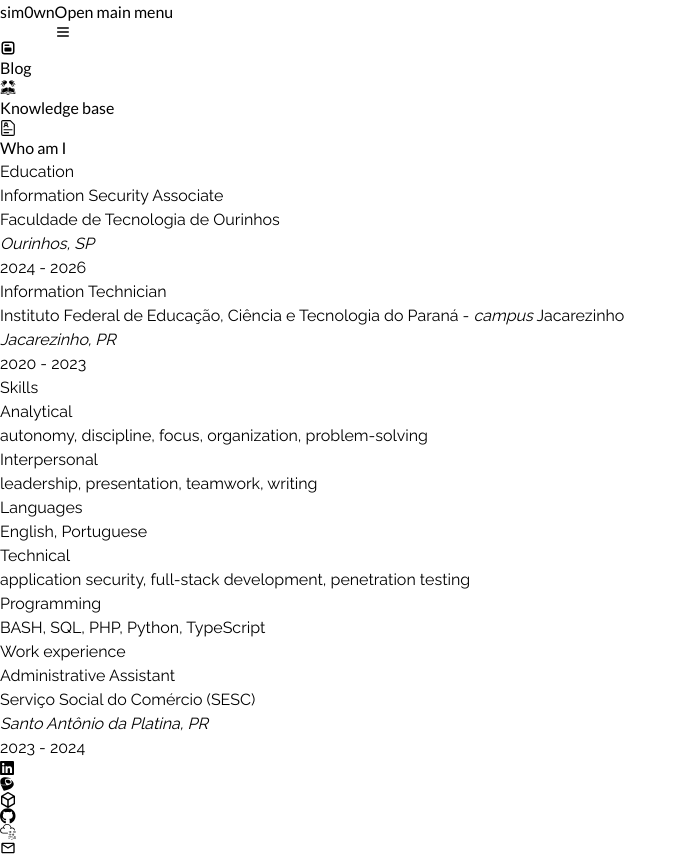
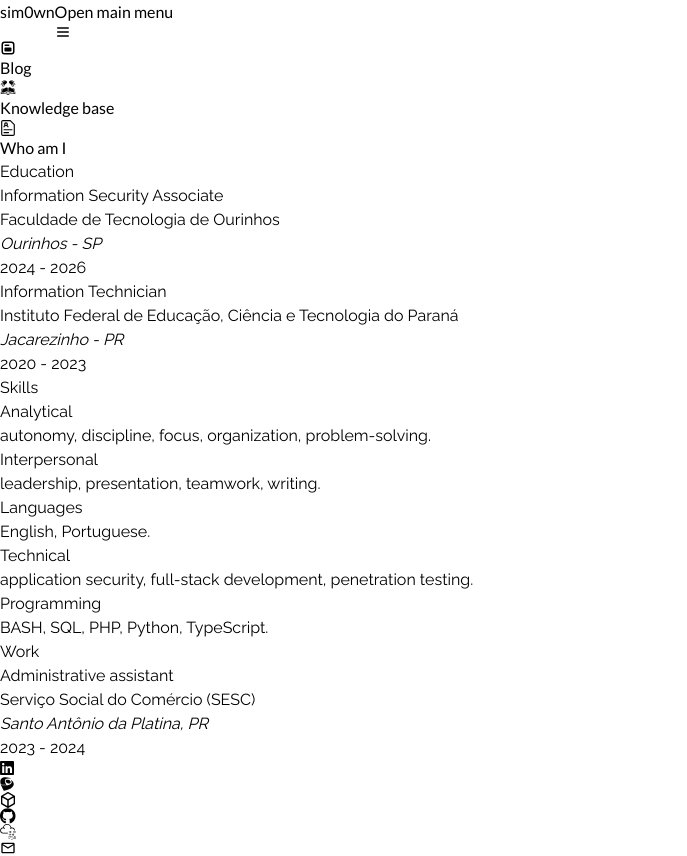
Before and after one commit to sim0wn/portfolio, a Next.js app: page /whoami in a window 1280 px wide. Shown: the whole page, without its empty margins (0-687 px from the left). Built offline with nearby package versions, Linux system fonts and the light colour scheme.

Commit message:
:recycle: adding dynamic rendering for whoami section

```diff
--- a/src/app/whoami/page.tsx
+++ b/src/app/whoami/page.tsx
@@ -9,69 +9,54 @@
   return (
     <main className="columns-1 lg:columns-2 xl:columns-3 gap-4 *:xl:py-0 *:mb-4">
       <Card>
-        <Card.Header>{dictionary.whoami.education.title}</Card.Header>
+        <Card.Header>{dictionary.education.title}</Card.Header>
         <Card.Body className="flex flex-col gap-0.5 divide-y divide-neutral-800 *:grid *:items-center *:justify-between *:gap-1.5">
-          <article>
+          {dictionary.education.degrees.map(
+            ({ degree, institution }, index) => (
+              <article key={index}>
                 <aside className="flex flex-col">
-              <h1 className="font-medium inline">
-                {dictionary.whoami.education.degrees.associate}
-              </h1>
-              <Link href="https://www.fatecourinhos.edu.br/">
-                Faculdade de Tecnologia de Ourinhos
-              </Link>
+                  <h1 className="font-medium inline">{degree}</h1>
+                  <Link href={institution?.website}>{institution?.name}</Link>
                 </aside>
                 <aside className="col-start-2 text-end">
-              <address>Ourinhos, SP</address>
-              <time>2024 - 2026</time>
+                  <address>
+                    {institution?.location.city} - {institution?.location.state}
+                  </address>
+                  <time>{institution?.date}</time>
                 </aside>
               </article>
-          <article>
-            <aside className="flex flex-col">
-              <h1 className="font-medium inline">
-                {dictionary.whoami.education.degrees.technician}
-              </h1>
-              <Link href="https://ifpr.edu.br/jacarezinho/">
-                Instituto Federal de Educação, Ciência e Tecnologia do Paraná -{" "}
-                <i>campus</i> Jacarezinho
-              </Link>
-            </aside>
-            <aside className="col-start-2 text-end">
-              <address>Jacarezinho, PR</address>
-              <time>2020 - 2023</time>
-            </aside>
-          </article>
-        </Card.Body>
-      </Card>
-      <Card>
-        <Card.Header>{dictionary.whoami.skills.title}</Card.Header>
-        <Card.Body>
-          {dictionary.whoami.skills.categories.map(
-            ({ entries, title }, index) => (
-              <section className="*:w-full" key={index}>
-                <h2 className="font-semibold">{title}</h2>
-                <p>{entries.join(", ")}</p>
-              </section>
             ),
           )}
         </Card.Body>
       </Card>
       <Card>
-        <Card.Header>{dictionary.whoami.experience.title}</Card.Header>
+        <Card.Header>{dictionary.skills.title}</Card.Header>
+        <Card.Body className="divide-y divide-neutral-800">
+          {dictionary.skills.categories.map(({ entries, title }, index) => (
+            <section className="*:w-full" key={index}>
+              <h2 className="font-semibold">{title}</h2>
+              <p>{entries.join(", ")}.</p>
+            </section>
+          ))}
+        </Card.Body>
+      </Card>
+      <Card>
+        <Card.Header>{dictionary.experience.title}</Card.Header>
         <Card.Body className="flex flex-col gap-0.5 divide-y divide-neutral-800 *:grid *:items-center *:justify-between *:gap-1.5">
-          <article>
+          {dictionary.experience.entries.map(({ company, position }, index) => (
+            <article key={index}>
               <aside className="flex flex-col">
-              <h1 className="font-medium inline">
-                {dictionary.whoami.experience.entries.sesc}
-              </h1>
-              <Link href="https://www.sescpr.com.br/">
-                Serviço Social do Comércio (SESC)
-              </Link>
+                <h1 className="font-medium inline">{position}</h1>
+                <Link href="https://www.sescpr.com.br/">{company.name}</Link>
               </aside>
               <aside className="col-start-2 text-end">
-              <address>Santo Antônio da Platina, PR</address>
-              <time>2023 - 2024</time>
+                <address>
+                  {company.location.city}, {company.location.state}
+                </address>
+                <time>{company.date}</time>
               </aside>
             </article>
+          ))}
         </Card.Body>
       </Card>
     </main>
--- a/src/translations/en-US.json
+++ b/src/translations/en-US.json
@@ -6,6 +6,54 @@
     "linkedin": "LinkedIn logo"
   },
   "bio": "I'm a cybersecurity enthusiast specialized in web application penetration testing and self-taught developer.",
+  "education": {
+    "title": "Education",
+    "degrees": [
+      {
+        "degree": "Information Security Associate",
+        "institution": {
+          "name": "Faculdade de Tecnologia de Ourinhos",
+          "website": "https://www.fatecourinhos.edu.br/",
+          "location": {
+            "city": "Ourinhos",
+            "state": "SP",
+            "country": "Brazil"
+          },
+          "date": "2024 - 2026"
+        }
+      },
+      {
+        "degree": "Information Technician",
+        "institution": {
+          "name": "Instituto Federal de Educação, Ciência e Tecnologia do Paraná",
+          "website": "https://ifpr.edu.br/jacarezinho/",
+          "location": {
+            "city": "Jacarezinho",
+            "state": "PR",
+            "country": "Brazil"
+          },
+          "date": "2020 - 2023"
+        }
+      }
+    ]
+  },
+  "experience": {
+    "title": "Work",
+    "entries": [
+      {
+        "position": "Administrative assistant",
+        "company": {
+          "name": "Serviço Social do Comércio (SESC)",
+          "location": {
+            "city": "Santo Antônio da Platina",
+            "state": "PR",
+            "country": "Brazil"
+          },
+          "date": "2023 - 2024"
+        }
+      }
+    ]
+  },
   "metadata": {
     "applicationName": "sim0wn's portfolio",
     "description": "Hello, friend. I'm sim0wn, a developer and ethical hacker specialized in web application vulnerability assessment.",
@@ -25,23 +73,6 @@
     }
   },
   "salutation": "Hello, friend. I'm sim0wn, an ethical hacker.",
-  "navigation_bar": {
-    "sr_open_menu_button": "Open main menu",
-    "knowledge_base": "Knowledge base",
-    "whoami": "Who am I"
-  },
-  "quote": {
-    "message": "All the intellectuals that come to mind write, not because they have to or get paid to, but simply for its own sake. What good is thinking if you can’t share?",
-    "author": "Aaron Swartz"
-  },
-  "whoami": {
-    "education": {
-      "title": "Education",
-      "degrees": {
-        "associate": "Information Security Associate",
-        "technician": "Information Technician"
-      }
-    },
   "skills": {
     "title": "Skills",
     "categories": [
@@ -77,9 +108,13 @@
       }
     ]
   },
-    "experience": {
-      "title": "Work experience",
-      "entries": { "sesc": "Administrative Assistant" }
+  "navigation_bar": {
+    "sr_open_menu_button": "Open main menu",
+    "knowledge_base": "Knowledge base",
+    "whoami": "Who am I"
+  },
+  "quote": {
+    "message": "All the intellectuals that come to mind write, not because they have to or get paid to, but simply for its own sake. What good is thinking if you can’t share?",
+    "author": "Aaron Swartz"
   }
 }
-}
--- a/src/translations/pt-BR.json
+++ b/src/translations/pt-BR.json
@@ -6,6 +6,54 @@
     "linkedin": "Logo do LinkedIn"
   },
   "bio": "Eu sou um entusiasta em cibersegurança especializado no teste de invasão à aplicações web e desenvolvedor autodidata.",
+  "education": {
+    "title": "Formação Acadêmica",
+    "degrees": [
+      {
+        "degree": "Tecnólogo em Segurança da Informação",
+        "institution": {
+          "name": "Faculdade de Tecnologia de Ourinhos",
+          "website": "https://www.fatecourinhos.edu.br/",
+          "location": {
+            "city": "Ourinhos",
+            "state": "SP",
+            "country": "Brasil"
+          },
+          "date": "2024 - 2026"
+        }
+      },
+      {
+        "degree": "Técnico em Informática",
+        "institution": {
+          "name": "Instituto Federal de Educação, Ciência e Tecnologia do Paraná",
+          "website": "https://ifpr.edu.br/jacarezinho/",
+          "location": {
+            "city": "Jacarezinho",
+            "state": "PR",
+            "country": "Brasil"
+          },
+          "date": "2020 - 2023"
+        }
+      }
+    ]
+  },
+  "experience": {
+    "title": "Experiência profissional",
+    "entries": [
+      {
+        "position": "Assistente administrativo",
+        "company": {
+          "name": "Serviço Social do Comércio (SESC)",
+          "location": {
+            "city": "Santo Antônio da Platina",
+            "state": "PR",
+            "country": "Brasil"
+          },
+          "date": "2023 - 2024"
+        }
+      }
+    ]
+  },
   "metadata": {
     "applicationName": "Portfólio do sim0wn",
     "description": "Olá, amigo. Eu sou sim0wn, um desenvolvedor e hacker ético especializado em testes de invasão em aplicações web.",
@@ -26,23 +74,6 @@
     }
   },
   "salutation": "Olá, amigo. Eu sou sim0wn, um hacker ético.",
-  "navigation_bar": {
-    "sr_open_menu_button": "Abrir menu principal",
-    "knowledge_base": "Base de conhecimento",
-    "whoami": "Quem sou eu"
-  },
-  "quote": {
-    "message": "Todos os intelectuais que vêm à mente escrevem. Não porque eles precisam ou são pagos por isso, mas simplesmente pelo prazer de fazê-lo. Que valor tem o pensamento se você não pode compartilhar?",
-    "author": "Aaron Swartz"
-  },
-  "whoami": {
-    "education": {
-      "title": "Formação Acadêmica",
-      "degrees": {
-        "associate": "Tecnólogo em Segurança da Informação",
-        "technician": "Técnico em Informática"
-      }
-    },
   "skills": {
     "title": "Habilidades",
     "categories": [
@@ -83,9 +114,13 @@
       }
     ]
   },
-    "experience": {
-      "title": "Experiência profissional",
-      "entries": { "sesc": "Assistente administrativo" }
+  "navigation_bar": {
+    "sr_open_menu_button": "Abrir menu principal",
+    "knowledge_base": "Base de conhecimento",
+    "whoami": "Quem sou eu"
+  },
+  "quote": {
+    "message": "Todos os intelectuais que vêm à mente escrevem. Não porque eles precisam ou são pagos por isso, mas simplesmente pelo prazer de fazê-lo. Que valor tem o pensamento se você não pode compartilhar?",
+    "author": "Aaron Swartz"
   }
 }
-}
```
Lines whose indentation alone changed are shown as unchanged.
